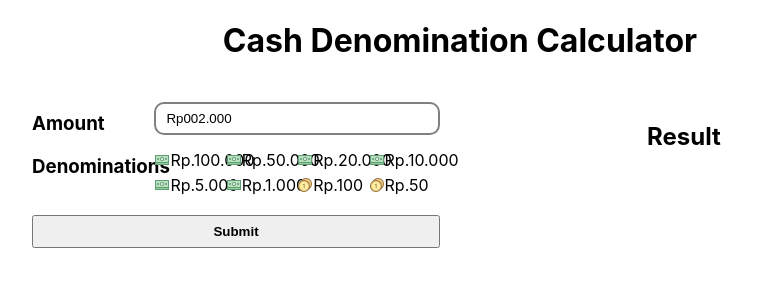
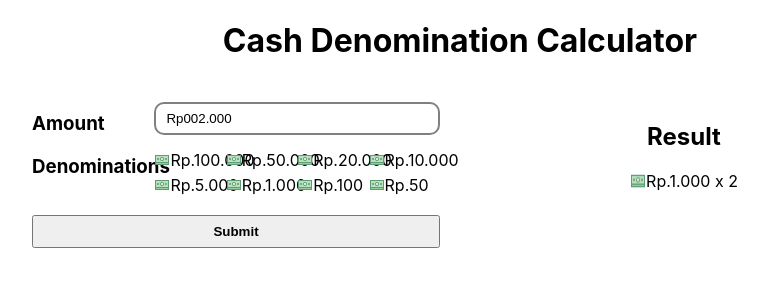
Before and after one commit to muhammadhaekal/cash-denomination-calculator, a React (Create React App) app: page / in a window 1280 px wide. Both pictures are taken after a click on the button "Submit". Shown: the top 300 px of the page, without its empty margins (180-948 px from the left). Built offline with nearby package versions, Linux system fonts and the light colour scheme.

Commit message:
Render Calculation Process

```diff
--- a/src/components/Calculator.js
+++ b/src/components/Calculator.js
@@ -1,11 +1,13 @@
 import React, { Component } from "react";
 import styled from "styled-components";
 import Denominations from "./Denominations";
+import MoneyImg from "../img/money-stack.png";
 
 class Calculator extends Component {
   state = {
     amount: "Rp002.000",
-    result: []
+    result: [],
+    error: null
   };
 
   handleOnChange = e => {
@@ -20,7 +22,7 @@ class Calculator extends Component {
 
   handleSubmit = () => {
     let amount = this.state.amount;
-    let denominations = [10000, 50000, 20000, 10000, 5000, 1000, 500, 100, 50];
+    let denominations = [100000, 50000, 20000, 10000, 5000, 1000, 500, 100, 50];
 
     try {
       // Check and Reformat User Input
@@ -34,16 +36,23 @@ class Calculator extends Component {
         amount -= quantity * denomination;
       });
 
+      result.push({ denomination: "left", quantity: amount });
+
       // SetState
       this.setState({
         result
       });
     } catch (err) {
-      console.log(err);
+      this.setState({
+        error: err.message
+      });
     }
   };
 
   formatAndCheckInput = amount => {
+    this.setState({
+      error: null
+    });
     const lastThreeChar = amount.substring(amount.length - 3, amount.length);
 
     // If the last substring is ",00" remove it
@@ -53,7 +62,7 @@ class Calculator extends Component {
 
     // If theres "," after ",00" removed then error
     if (amount.includes(",")) {
-      throw new Error("invalid separator");
+      throw new Error("invalid format");
     }
 
     // Remove Rp from beginning of the string
@@ -63,12 +72,12 @@ class Calculator extends Component {
 
     // If theres "Rp" after "Rp" removed from the beginning of the string then error
     if (amount.includes("Rp")) {
-      throw new Error("invalid separator");
+      throw new Error("invalid format");
     }
 
     // The beginning of the string must be a number
     if (isNaN(amount[0])) {
-      throw new Error("invalid separator");
+      throw new Error("invalid format");
     }
 
     // Remove leading zero from string
@@ -81,7 +90,7 @@ class Calculator extends Component {
       const reversedArr = amount.split("").reverse();
       reversedArr.forEach((char, i) => {
         if ((i + 1) % 4 === 0 && char !== "." && !isNaN(char)) {
-          throw new Error("invalid separator");
+          throw new Error("invalid format");
         }
       });
     }
@@ -92,25 +101,59 @@ class Calculator extends Component {
     return amount;
   };
 
+  formatNumToStr = number => {
+    number = number.toString().split("");
+    if (number.length > 3 && number[0] !== "l") {
+      number.splice(number.length - 3, 0, ".");
+      number = number.join("");
+      return `Rp.${number}`;
+    } else if (!isNaN(number.join(""))) {
+      number = number.join("");
+      return `Rp.${number}`;
+    } else {
+      number = number.join("");
+      return number;
+    }
+  };
+
   render() {
+    const { amount, result } = this.state;
     return (
       <CalcContainer>
+        <div>
           <FormContainer>
             <DetailInput>Amount</DetailInput>
             <CashInput
               type="text"
               name="amount"
-            value={this.state.amount}
+              value={amount}
               onChange={this.handleOnChange}
             />
             <DetailInput>Denominations</DetailInput>
             <Denominations />
           </FormContainer>
+          <ButtonContainer>
+            <SubmitButton onClick={this.handleSubmit}>Submit</SubmitButton>
+          </ButtonContainer>
+        </div>
         <ResultContainer>
           <ResultHeading>Result</ResultHeading>
-          <ResultList />
+          {this.state.error ? (
+            <WarningText>{this.state.error}</WarningText>
+          ) : null}
+          <ResultList>
+            {result.map(({ denomination, quantity }, i) => {
+              if (quantity > 0) {
+                return (
+                  <ListContainer key={i}>
+                    <img src={MoneyImg} alt="coins" />
+                    {`${this.formatNumToStr(denomination)} x ${quantity}`}
+                  </ListContainer>
+                );
+              }
+            })}
+          </ResultList>
         </ResultContainer>
-        <SubmitButton onClick={this.handleSubmit}>Submit</SubmitButton>
       </CalcContainer>
     );
   }
@@ -146,7 +189,9 @@ const ResultContainer = styled.div({
 
 const SubmitButton = styled.button({
   fontWeight: "bolder",
-  margin: "0 20px",
+  width: "100%",
+  marginLeft: "20px",
+  marginRight: "20px",
   padding: "7px"
 });
 
@@ -156,4 +201,19 @@ const ResultHeading = styled.h2({
 
 const ResultList = styled.div({});
 
+const ButtonContainer = styled.div({
+  display: "flex",
+  justifyContent: "center"
+});
+
+const ListContainer = styled.div({
+  display: "flex",
+  justifyContent: "center",
+  margin: "8px 0"
+});
+
+const WarningText = styled.h4({
+  color: "red",
+  textAlign: "center"
+});
 export default Calculator;
--- a/src/components/Denominations.js
+++ b/src/components/Denominations.js
@@ -1,6 +1,5 @@
 import React from "react";
 import styled from "styled-components";
-import CoinImg from "../img/coins.png";
 import MoneyImg from "../img/money-stack.png";
 
 const Denominations = () => {
@@ -31,11 +30,11 @@ const Denominations = () => {
         <span>Rp.1.000</span>
       </DenominationContainer>
       <DenominationContainer>
-        <img src={CoinImg} alt="coins" />
+        <img src={MoneyImg} alt="coins" />
         <span>Rp.100</span>
       </DenominationContainer>
       <DenominationContainer>
-        <img src={CoinImg} alt="coins" />
+        <img src={MoneyImg} alt="coins" />
         <span>Rp.50</span>
       </DenominationContainer>
     </DenominationsContainer>
```
Also changed, not shown: src/components/Result.js (added, +24 -0 lines). Lines whose indentation alone changed are shown as unchanged.
